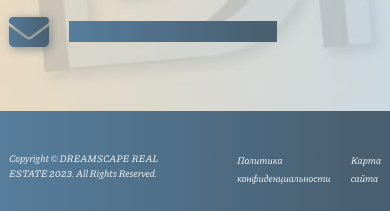
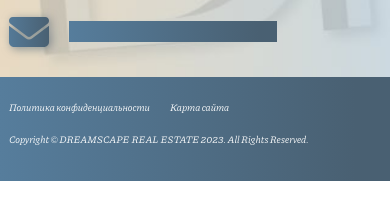
Before and after one commit to khobotovdaniil/Dreamscape, a website: page src/index.html in a window 390 px wide. Shown: the part 2637-2848 px from the top of the page. After the commit the page ends 2818 px from the top, so only its background shows below. Drawn offline with nearby package versions, Linux system fonts and the light colour scheme; files that its build step writes are made by us from their sources; files whose address does not match are found by name.

Commit message:
contacts adaptation

```diff
--- a/src/sass/blocks/_about.scss
+++ b/src/sass/blocks/_about.scss
@@ -1,5 +1,5 @@
 .about {
-    min-height: 450px;
+    min-height: 600px;
     background-image: var(--gradient-bg);
     padding: 60px 0;
     overflow: hidden;
--- a/src/sass/blocks/_contacts.scss
+++ b/src/sass/blocks/_contacts.scss
@@ -1,5 +1,5 @@
 .contacts {
-    min-height: 600px;
+    min-height: 500px;
     padding: 60px 0;
     background: url('../img/bg/contacts.jpg') center (center/cover) no-repeat;
     overflow: hidden;
--- a/src/sass/blocks/_footer.scss
+++ b/src/sass/blocks/_footer.scss
@@ -6,14 +6,16 @@
         display: flex;
         justify-content: space-between;
     }
+    &__copyright {
+        line-height: 20px;
+    }
     &__menu {
         display: flex;
         list-style-type: none;
+        padding-left: 0;
         &__item {
             margin-left: 20px;
-            &:hover {
-
-            }
+            line-height: 20px;
         }
     }
 }
--- a/src/sass/media/_media_about.scss
+++ b/src/sass/media/_media_about.scss
@@ -1,5 +1,6 @@
 @media (max-width:1199px) {
     .about {
+        min-height: 550px;
         &__img {
             &_horisontal {
                 width: 350px;
@@ -47,6 +48,7 @@
 
 @media (max-width:767px) {
     .about {
+        min-height: 450px;
         padding: 30px 0;
         &__title {
             margin-left: 30px;
--- a/src/sass/media/_media_footer.scss
+++ b/src/sass/media/_media_footer.scss
@@ -1,15 +1,15 @@
-// @media (max-width:1199px) {
-
-// }
-
-// @media (max-width:991px) {
-
-// }
-
-// @media (max-width:767px) {
-
-// }
-
-// @media (max-width:575px) {
-
-// }
+@media (max-width:991px) {
+    .footer {
+        padding: 20px 0;
+        &__content {
+            display: flex;
+            flex-direction: column;
+        }
+        &__menu {
+            order: -1;
+            &__item {
+                margin: 0 20px 0 0;
+            }
+        }
+    }
+}
```
Also changed, not shown: src/sass/media/_media_services.scss (+0 -8 lines), dist/css/style.min.css, 2 other files.
